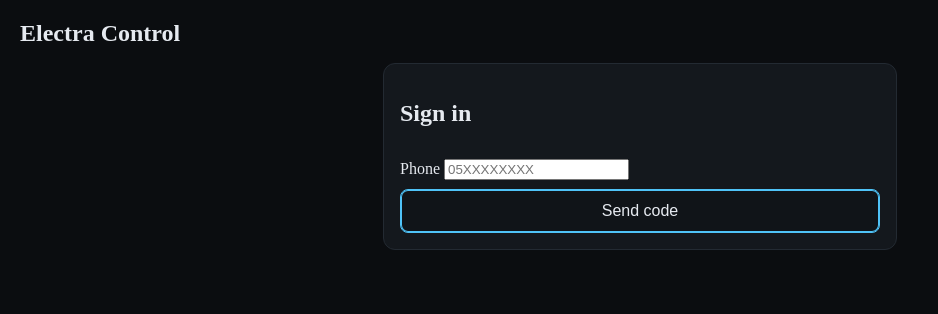
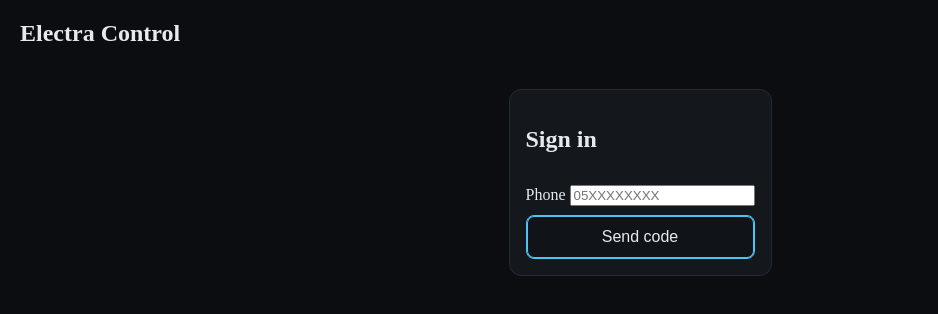
Before and after one commit to lmn451/electra-smart, a Svelte app in the folder web/: page / in a window 1280 px wide. Shown: the top 314 px of the page, without its empty margins (0-938 px from the left). Built offline with nearby package versions, Linux system fonts and the light colour scheme.

Commit message:
update ui

```diff
--- a/package.json
+++ b/package.json
@@ -4,7 +4,7 @@
   "private": true,
   "scripts": {
     "dev": "wrangler pages dev . --local --compatibility-date=2025-09-26",
-    "deploy": "wrangler pages deploy .",
+    "deploy": "wrangler pages deploy web/dist",
     "web:dev": "pnpm -C web dev",
     "web:build": "pnpm -C web build",
     "web:preview": "pnpm -C web preview"
--- a/web/src/app.css
+++ b/web/src/app.css
@@ -1,15 +1,20 @@
 /* Global styles, adapted from the existing app */
 :root{--bg:#0b0d10;--fg:#e6eaf0;--muted:#9aa4b2;--card:#14181d;--border:#232a32;--accent:#4fc3f7;--ok:#3ddc97;--warn:#ffb020;--err:#ff6b6b}
 html,body{height:100%}
+#app{
+    display: flex;
+    flex-direction: column;
+    gap: 10px;
+}
 body{padding:20px;-apple-system,system-ui,Segoe UI,Roboto,Arial,sans-serif;margin:0;background:var(--bg);color:var(--fg)}
 main{padding:2rem}
 h1{margin:0 0 1rem 0;font-size:1.5rem}
-.toolbar{display:flex;gap:.75rem;align-items:center;padding:.75rem 1rem;border-bottom:1px solid var(--border);background:rgba(20,24,29,.6);backdrop-filter:saturate(140%) blur(6px);position:sticky;top:0;z-index:10;flex-wrap:wrap}
+.toolbar{display:flex;gap:.75rem;align-items:center;padding:.75rem 1rem;border: 1px solid var(--border);background:rgba(20,24,29,.6);backdrop-filter:saturate(140%) blur(6px);position:sticky;top:0;z-index:10;flex-wrap:wrap}
 .toolbar button,.toolbar input,.toolbar select{padding:.4rem .6rem;border-radius:.5rem;border:1px solid var(--border);background:var(--card);color:var(--fg)}
 .toolbar button{cursor:pointer}
 .toolbar label{display:flex;align-items:center;gap:.4rem;color:var(--muted)}
 .status{font-size:.9rem;color:var(--muted)}
-.cards{display:grid;grid-template-columns:1fr;gap:1rem;padding:1rem}
+.cards{display:grid;grid-template-columns:1fr;gap:1rem}
 .card{border:1px solid var(--border);border-radius:.75rem;background:var(--card);padding:1rem;display:flex;flex-direction:column;gap:.6rem}
 .card .header{display:flex;justify-content:space-between;align-items:center}
 .card .title{font-weight:700}
```
Also changed, not shown: 5 other files (tests, documents, lock files or other folders).
